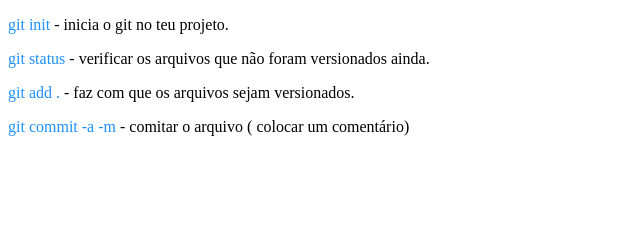
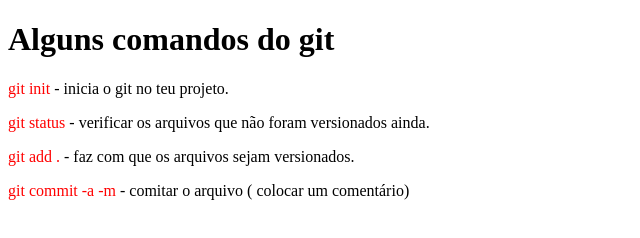
Before and after one commit to bryan-assuncao/teste_git, a plain HTML site: page index.html in a window 1280 px wide. Shown: the whole page, without its empty margins (0-640 px from the left). Drawn offline with Linux system fonts and the light colour scheme.

Commit message:
criei título e alterei a cor do span

```diff
--- a/index.html
+++ b/index.html
@@ -6,11 +6,12 @@
     <title>Aulas de Git</title>
     <style>
         span {
-            color: dodgerblue;
+            color: red;
         }
     </style>
 </head>
 <body>
+    <h1>Alguns comandos do git</h1>
     <p><span>git init</span> - inicia o git no teu projeto.</p>
     <p><span>git status</span> - verificar os arquivos que não foram versionados ainda.</p>
     <p><span>git add .</span> - faz com que os arquivos sejam versionados. </p>
```
